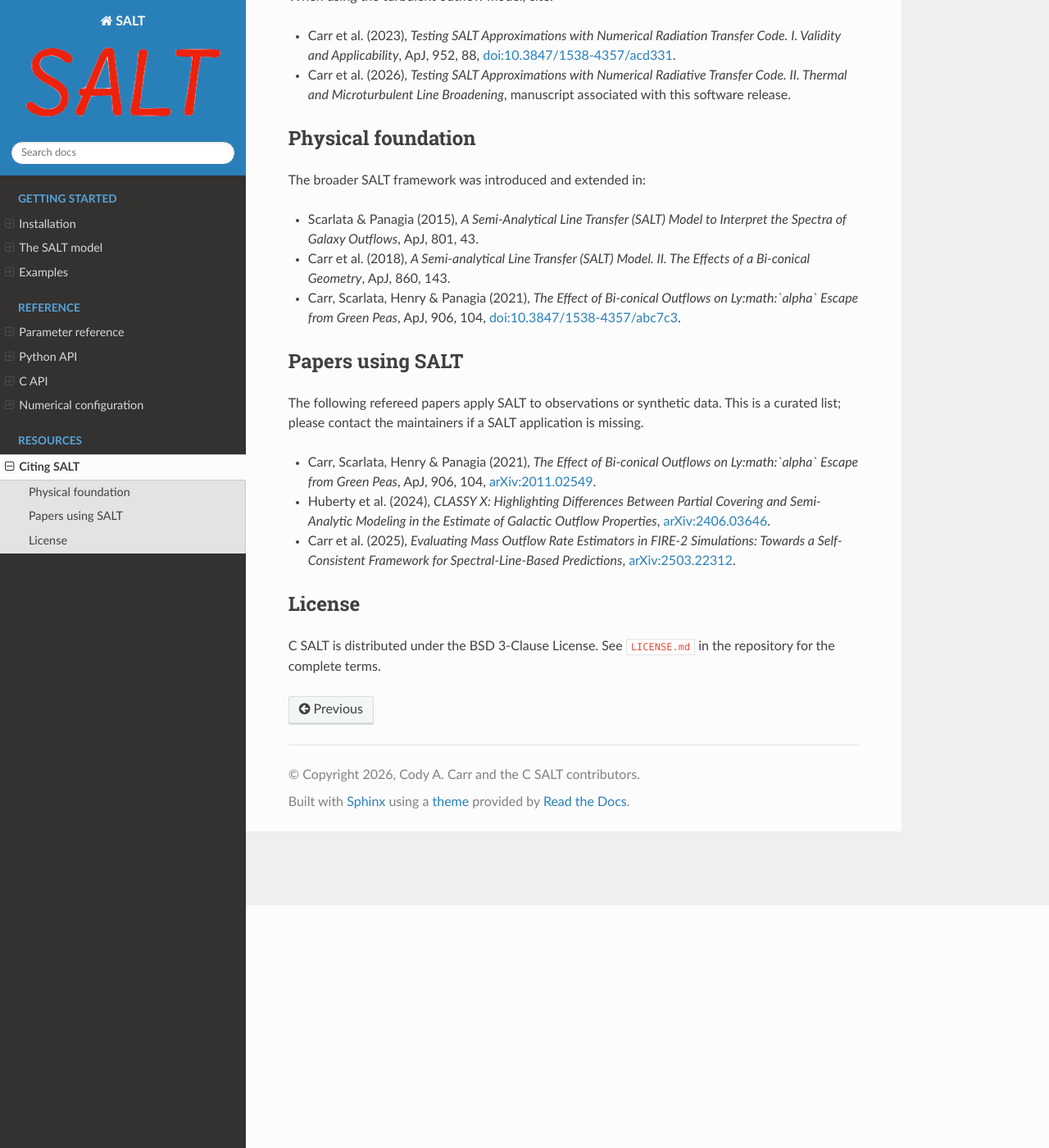
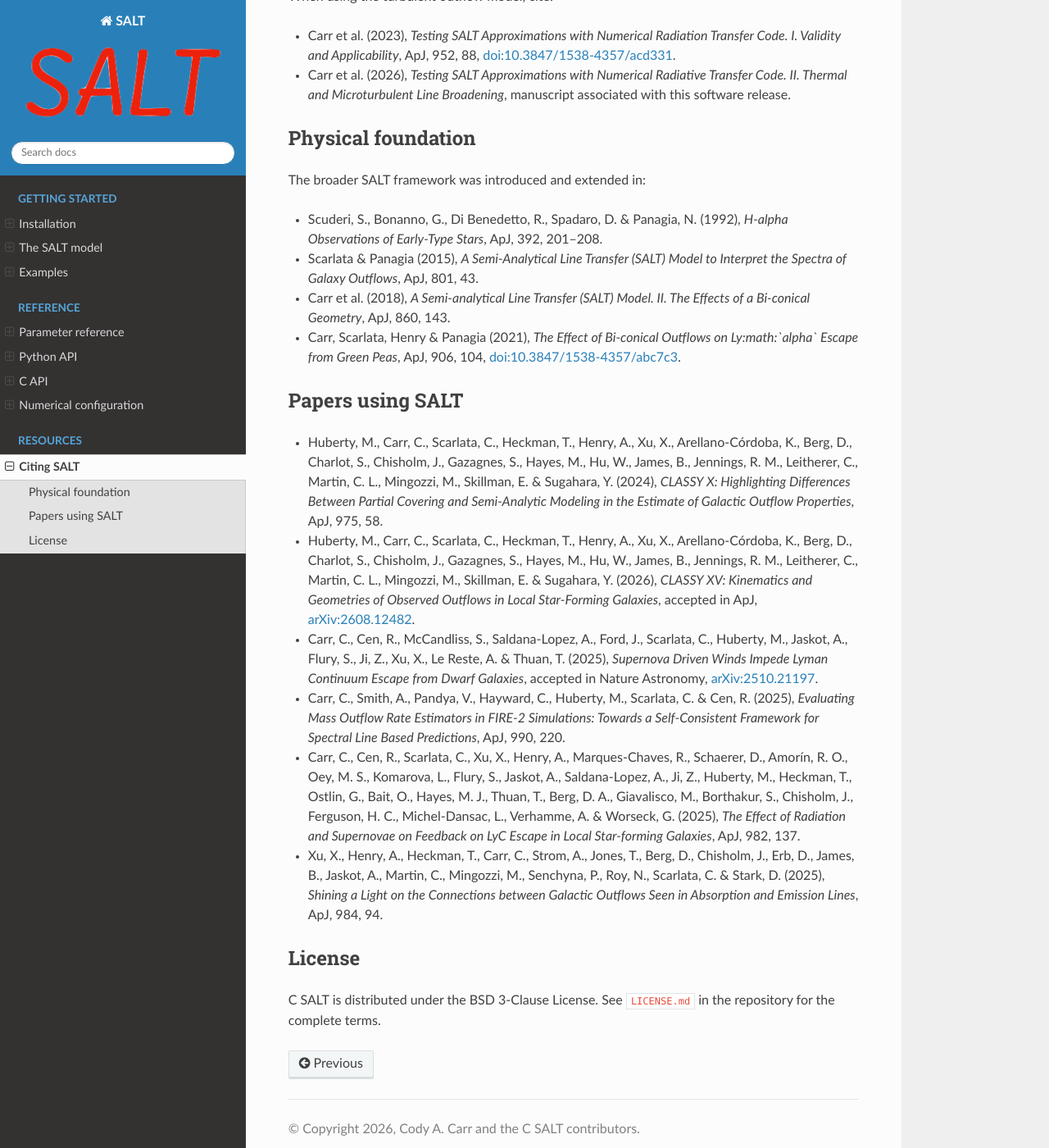
Before and after one commit to CodyCarr/SALT, a Sphinx documentation site: the page built from docs/source/citations.rst, in a window 1280 px wide and 1400 px high, scrolled down 296 px. Shown: the whole window at 82% size. Built offline with Sphinx 7.4.7 and the Read the Docs theme 3.1.0, drawn with Linux system fonts in a browser that asks for light colours.

Commit message:
Revise SALT introduction and publication list

```diff
--- a/docs/source/citations.rst
+++ b/docs/source/citations.rst
@@ -22,6 +22,8 @@ Physical foundation
 
 The broader SALT framework was introduced and extended in:
 
+* Scuderi, S., Bonanno, G., Di Benedetto, R., Spadaro, D. & Panagia, N.
+  (1992), *H-alpha Observations of Early-Type Stars*, ApJ, 392, 201--208.
 * Scarlata & Panagia (2015), *A Semi-Analytical Line Transfer (SALT) Model to
   Interpret the Spectra of Galaxy Outflows*, ApJ, 801, 43.
 * Carr et al. (2018), *A Semi-analytical Line Transfer (SALT) Model. II. The
@@ -34,19 +36,39 @@ The broader SALT framework was introduced and extended in:
 Papers using SALT
 -----------------
 
-The following refereed papers apply SALT to observations or synthetic data.
-This is a curated list; please contact the maintainers if a SALT application
-is missing.
-
-* Carr, Scarlata, Henry & Panagia (2021), *The Effect of Bi-conical Outflows
-  on Ly\ :math:`\alpha` Escape from Green Peas*, ApJ, 906, 104,
-  `arXiv:2011.02549 <https://arxiv.org/abs/2011.02549>`_.
-* Huberty et al. (2024), *CLASSY X: Highlighting Differences Between Partial
-  Covering and Semi-Analytic Modeling in the Estimate of Galactic Outflow
-  Properties*, `arXiv:2406.03646 <https://arxiv.org/abs/2406.03646>`_.
-* Carr et al. (2025), *Evaluating Mass Outflow Rate Estimators in FIRE-2
-  Simulations: Towards a Self-Consistent Framework for Spectral-Line-Based
-  Predictions*, `arXiv:2503.22312 <https://arxiv.org/abs/2503.22312>`_.
+* Huberty, M., Carr, C., Scarlata, C., Heckman, T., Henry, A., Xu, X.,
+  Arellano-Córdoba, K., Berg, D., Charlot, S., Chisholm, J., Gazagnes, S.,
+  Hayes, M., Hu, W., James, B., Jennings, R. M., Leitherer, C., Martin, C. L.,
+  Mingozzi, M., Skillman, E. & Sugahara, Y. (2024), *CLASSY X: Highlighting
+  Differences Between Partial Covering and Semi-Analytic Modeling in the
+  Estimate of Galactic Outflow Properties*, ApJ, 975, 58.
+* Huberty, M., Carr, C., Scarlata, C., Heckman, T., Henry, A., Xu, X.,
+  Arellano-Córdoba, K., Berg, D., Charlot, S., Chisholm, J., Gazagnes, S.,
+  Hayes, M., Hu, W., James, B., Jennings, R. M., Leitherer, C., Martin, C. L.,
+  Mingozzi, M., Skillman, E. & Sugahara, Y. (2026), *CLASSY XV: Kinematics and
+  Geometries of Observed Outflows in Local Star-Forming Galaxies*, accepted in
+  ApJ, `arXiv:2608.12482 <https://arxiv.org/abs/2608.12482>`_.
+* Carr, C., Cen, R., McCandliss, S., Saldana-Lopez, A., Ford, J., Scarlata,
+  C., Huberty, M., Jaskot, A., Flury, S., Ji, Z., Xu, X., Le Reste, A. &
+  Thuan, T. (2025), *Supernova Driven Winds Impede Lyman Continuum Escape from
+  Dwarf Galaxies*, accepted in Nature Astronomy,
+  `arXiv:2510.21197 <https://arxiv.org/abs/2510.21197>`_.
+* Carr, C., Smith, A., Pandya, V., Hayward, C., Huberty, M., Scarlata, C. &
+  Cen, R. (2025), *Evaluating Mass Outflow Rate Estimators in FIRE-2
+  Simulations: Towards a Self-Consistent Framework for Spectral Line Based
+  Predictions*, ApJ, 990, 220.
+* Carr, C., Cen, R., Scarlata, C., Xu, X., Henry, A., Marques-Chaves, R.,
+  Schaerer, D., Amorín, R. O., Oey, M. S., Komarova, L., Flury, S., Jaskot,
+  A., Saldana-Lopez, A., Ji, Z., Huberty, M., Heckman, T., Ostlin, G., Bait,
+  O., Hayes, M. J., Thuan, T., Berg, D. A., Giavalisco, M., Borthakur, S.,
+  Chisholm, J., Ferguson, H. C., Michel-Dansac, L., Verhamme, A. & Worseck, G.
+  (2025), *The Effect of Radiation and Supernovae on Feedback on LyC Escape in
+  Local Star-forming Galaxies*, ApJ, 982, 137.
+* Xu, X., Henry, A., Heckman, T., Carr, C., Strom, A., Jones, T., Berg, D.,
+  Chisholm, J., Erb, D., James, B., Jaskot, A., Martin, C., Mingozzi, M.,
+  Senchyna, P., Roy, N., Scarlata, C. & Stark, D. (2025), *Shining a Light on
+  the Connections between Galactic Outflows Seen in Absorption and Emission
+  Lines*, ApJ, 984, 94.
 
 License
 -------
```
Also changed, not shown: docs/source/index.rst (+14 -34 lines).
